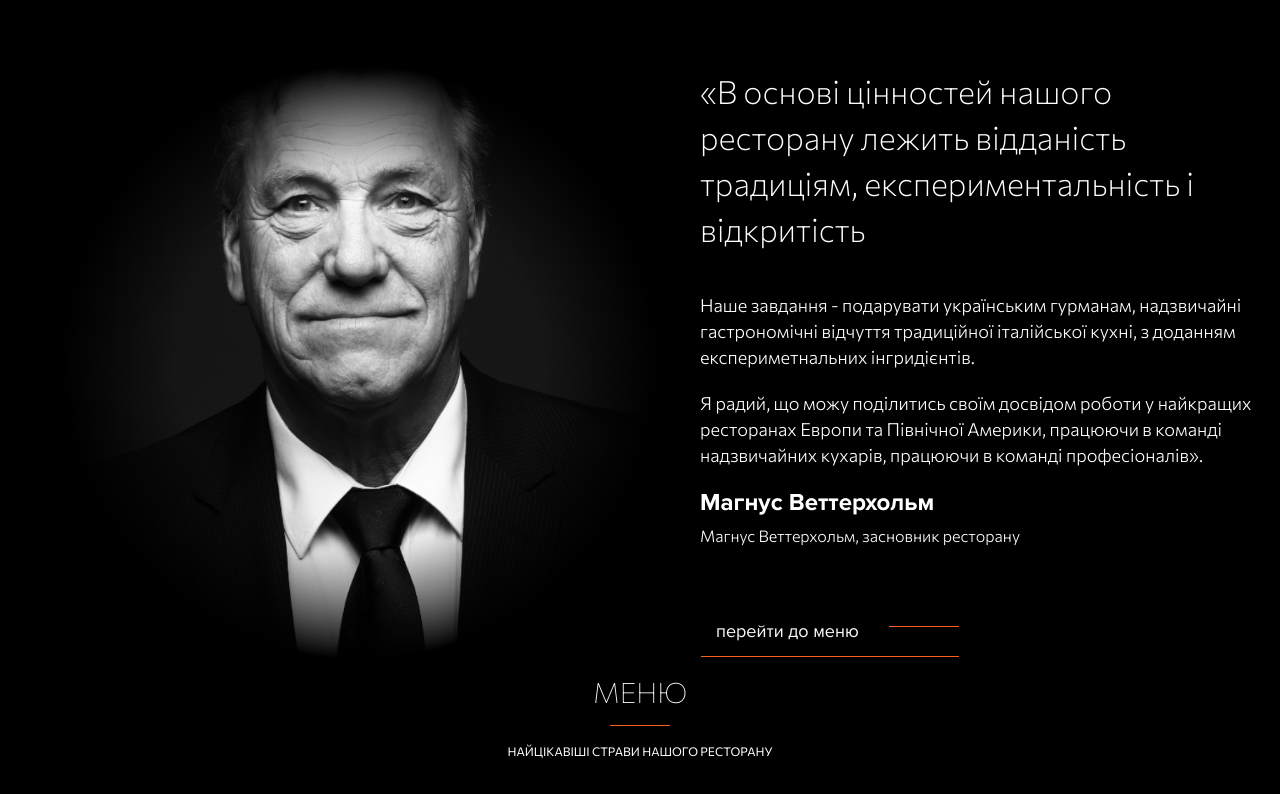
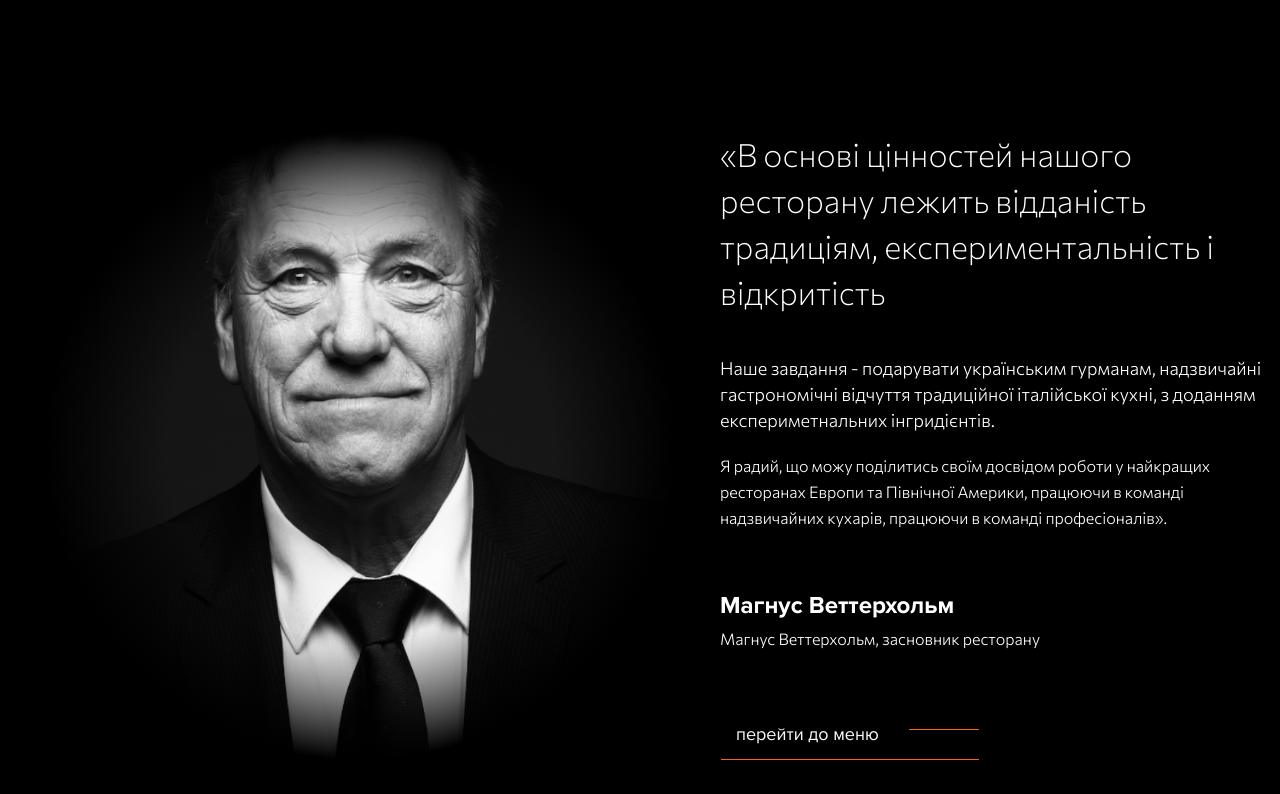
Before and after one commit to vakhno/Food-Store, a React (Create React App) app: page / in a window 1280 px wide. Shown: the part 1166-1960 px from the top of the page. Built offline with nearby package versions, Linux system fonts and the light colour scheme; data requests are answered from the project's data file.

Commit message:
Added creator component

```diff
--- /dev/null
+++ b/src/components/Main/Creator/Creator.js
@@ -0,0 +1,31 @@
+import React from 'react'
+import './Creator.sass'
+import {Link} from 'react-router-dom'
+import {Button} from '../../../components'
+import Chef from '../../../images/chef.png'
+
+function Creator({paragraphs, name, position}) {
+	return (
+		<div className="creator">
+			<div className="creator__content">
+				<div className="creator__image">
+					<img src={Chef} alt=""/>
+				</div>
+				<div className="creator__description">
+					{
+						paragraphs.map( (paragraph, index) => {
+							return index !== 0 ? <p className="creator__subtitle">{paragraph}</p> : <p className="creator__title">{paragraph}</p>
+						})
+					}
+					<div className="creator__subtitle--accent">{name}</div>
+					<div className="creator__subtitle">{position}</div>
+					<Link>
+						<Button className="creator__button" skeleton dark>перейти до меню</Button>
+					</Link>
+				</div>
+			</div>
+		</div>
+	)
+}
+
+export default Creator
--- /dev/null
+++ b/src/components/Main/Creator/Creator.sass
@@ -0,0 +1,57 @@
+
+.creator
+	color: white
+	margin-bottom: 60px
+	&__wrapper
+		max-width: 1440px
+		margin: 0 auto
+		text-align: center
+		padding: 0 20px
+	&__content
+		display: flex
+		align-items: center
+	&__image
+		position: relative
+		width: 100%
+		min-width: 540px
+		display: flex
+		&::after
+			background: radial-gradient(circle, rgba(255,255,255,0) 40%, rgba(0,0,0,1) 65%)
+			position: absolute
+			top: 0
+			left: 0
+			bottom: 0
+			right: 0
+			content: ""
+		img
+			display: block
+			max-width: 100%
+			max-height: 100%
+	&__description
+		max-width: 560px
+		min-width: 310px
+		display: flex
+		flex-direction: column
+		color: white
+		text-align: left
+	&__title
+		color: white
+		font-family: Commissioner
+		font-size: 32px
+		font-weight: 200
+		line-height: 46px
+		margin-bottom: 40px
+	&__subtitle
+		color: white
+		font-family: Commissioner
+		font-size: 18px
+		font-weight: 300
+		line-height: 26px
+		margin-bottom: 20px
+		&--accent
+			margin-bottom: 6px
+			font-size: 24px
+			font-weight: 600
+		&:last-of-type
+			font-size: 16px
+			margin-bottom: 60px
--- /dev/null
+++ b/src/components/Main/Quote/Quote.js
@@ -0,0 +1,15 @@
+import React from 'react'
+import './Quote.sass'
+import {Title} from '../../../components'
+import Signature from '../../../images/signature.svg'
+
+function Quote({title, subtitle}) {
+	return (
+		<div className='quote'>
+			<Title className='quote__title' title={title} subtitle={subtitle} light/>
+			<img src={Signature} alt="chef-signature" className='quote__signature' />
+		</div>
+	)
+}
+
+export default Quote
--- /dev/null
+++ b/src/components/Main/Quote/Quote.sass
@@ -0,0 +1,5 @@
+
+.quote
+	margin-bottom: 60px
+	&__title
+		margin-bottom: 5px
--- a/src/components/index.js
+++ b/src/components/index.js
@@ -10,6 +10,10 @@ export { default as Header} from './Header/Header'
 export { default as Navbar} from './Navbar/Navbar'
 export { default as Logo} from './Common/Logo/Logo'
 export { default as HeaderContacts} from './HeaderContacts/HeaderContacts'
+export { default as Title} from './Common/Title/Title'
 
 
-export { default as Title} from './Common/Title/Title'
+
+// for Main page
+export { default as Quote} from './Main/Quote/Quote.js'
+export { default as Creator} from './Main/Creator/Creator.js'
--- a/src/pages/Main/Main.js
+++ b/src/pages/Main/Main.js
@@ -27,6 +27,11 @@ import {FontAwesomeIcon} from '@fortawesome/react-fontawesome'
 import {faPhone} from "@fortawesome/free-solid-svg-icons";
 import {faMapMarkerAlt} from "@fortawesome/free-solid-svg-icons";
 import {faClock} from "@fortawesome/free-solid-svg-icons";
+
+
+
+import {Quote, Creator} from '../../components'
+
 
 SwiperCore.use([Navigation, Pagination, EffectFade, Autoplay])
 
@@ -94,11 +99,12 @@ function Main() {
 		</Swiper>
 		</div>
 
+		<Quote title='перед тим, як відкрити для себе кулінарію, мене ніколи нічого не цікавило' subtitle='наш шеф-кухар Дейл Ернхардт' />
 
-			<Title className='main__title' title='перед тим, як відкрити для себе кулінарію, мене ніколи нічого не цікавило' subtitle='наш шеф-кухар Дейл Ернхардт' light/>
-			<img src={Signature} alt=""/>
 
-		<div className="about">
+		<Creator paragraphs={['«В основі цінностей нашого ресторану лежить відданість традиціям, експериментальність і відкритість','Наше завдання - подарувати українським гурманам, надзвичайні гастрономічні відчуття традиційної італійської кухні, з доданням експериметнальних інгридієнтів.','Я радий, що можу поділитись своїм досвідом роботи у найкращих ресторанах Европи та Північної Америки, працюючи в команді надзвичайних кухарів, працюючи в команді професіоналів».']} name='Магнус Веттерхольм' position='Магнус Веттерхольм, засновник ресторану'/>
+
+		{/* <div className="about">
 			<div className="about__wrapper">
 				<div className="about__content">
 				<div className="about__image">
@@ -114,12 +120,12 @@ function Main() {
 					<Button className="about__button" skeleton dark>
 						перейти до меню
 					</Button>
-						{/* <div className="about__button">перейти до меню</div> */}
+
 					</Link>
 				</div>
 				</div>
 			</div>
-		</div>
+		</div> */}
 
 
 		<div className="menu">
--- a/src/pages/Main/Main.sass
+++ b/src/pages/Main/Main.sass
@@ -129,86 +129,86 @@
 			background-color: $orange
 			width: 45px
 
-.quote
-	color: white
-	margin: 0 auto
-	max-width: 720px
-	text-align: center
-	&__text,
-	&__author
-		font-family: 'Commissioner'
-		text-transform: uppercase
-	&__text
-		position: relative
-		font-size: 28px
-		font-weight: 100
-		margin-bottom: 16px
-		line-height: 48px
-		&::after
-			content: ''
-			position: absolute
-			bottom: 0
-			right: 50%
-			transform: translateX(50%)
-			width: 60px
-			height: 1px
-			background-color: $orange
-	&__author
-		font-weight: 400
-		font-size: 12px
+// .quote
+// 	color: white
+// 	margin: 0 auto
+// 	max-width: 720px
+// 	text-align: center
+// 	&__text,
+// 	&__author
+// 		font-family: 'Commissioner'
+// 		text-transform: uppercase
+// 	&__text
+// 		position: relative
+// 		font-size: 28px
+// 		font-weight: 100
+// 		margin-bottom: 16px
+// 		line-height: 48px
+// 		&::after
+// 			content: ''
+// 			position: absolute
+// 			bottom: 0
+// 			right: 50%
+// 			transform: translateX(50%)
+// 			width: 60px
+// 			height: 1px
+// 			background-color: $orange
+// 	&__author
+// 		font-weight: 400
+// 		font-size: 12px
 
-.about
-	&__wrapper
-		max-width: 1440px
-		margin: 0 auto
-		text-align: center
-		padding: 0 20px
-	&__content
-		display: flex
-		align-items: center
-	&__image
-		position: relative
-		width: 100%
-		min-width: 540px
-		display: flex
-		&::after
-			background: radial-gradient(circle, rgba(255,255,255,0) 40%, rgba(0,0,0,1) 65%)
-			position: absolute
-			top: 0
-			left: 0
-			bottom: 0
-			right: 0
-			content: ""
-		img
-			display: block
-			max-width: 100%
-			max-height: 100%
-	&__description
-		max-width: 560px
-		min-width: 310px
-		display: flex
-		flex-direction: column
-		color: white
-		text-align: left
-	&__title
-		font-family: Commissioner
-		font-size: 32px
-		font-weight: 200
-		line-height: 46px
-		margin-bottom: 40px
-	&__subtitle
-		font-family: Commissioner
-		font-size: 18px
-		font-weight: 300
-		line-height: 26px
-		margin-bottom: 20px
-		&--accent
-			margin-bottom: 6px
-			font-size: 24px
-			font-weight: 600
-		&:last-of-type
-			font-size: 16px
-			margin-bottom: 60px
+// .about
+// 	&__wrapper
+// 		max-width: 1440px
+// 		margin: 0 auto
+// 		text-align: center
+// 		padding: 0 20px
+// 	&__content
+// 		display: flex
+// 		align-items: center
+// 	&__image
+// 		position: relative
+// 		width: 100%
+// 		min-width: 540px
+// 		display: flex
+// 		&::after
+// 			background: radial-gradient(circle, rgba(255,255,255,0) 40%, rgba(0,0,0,1) 65%)
+// 			position: absolute
+// 			top: 0
+// 			left: 0
+// 			bottom: 0
+// 			right: 0
+// 			content: ""
+// 		img
+// 			display: block
+// 			max-width: 100%
+// 			max-height: 100%
+// 	&__description
+// 		max-width: 560px
+// 		min-width: 310px
+// 		display: flex
+// 		flex-direction: column
+// 		color: white
+// 		text-align: left
+// 	&__title
+// 		font-family: Commissioner
+// 		font-size: 32px
+// 		font-weight: 200
+// 		line-height: 46px
+// 		margin-bottom: 40px
+// 	&__subtitle
+// 		font-family: Commissioner
+// 		font-size: 18px
+// 		font-weight: 300
+// 		line-height: 26px
+// 		margin-bottom: 20px
+// 		&--accent
+// 			margin-bottom: 6px
+// 			font-size: 24px
+// 			font-weight: 600
+// 		&:last-of-type
+// 			font-size: 16px
+// 			margin-bottom: 60px
 .menu
 	&__wrapper
 		max-width: 1440px
```
